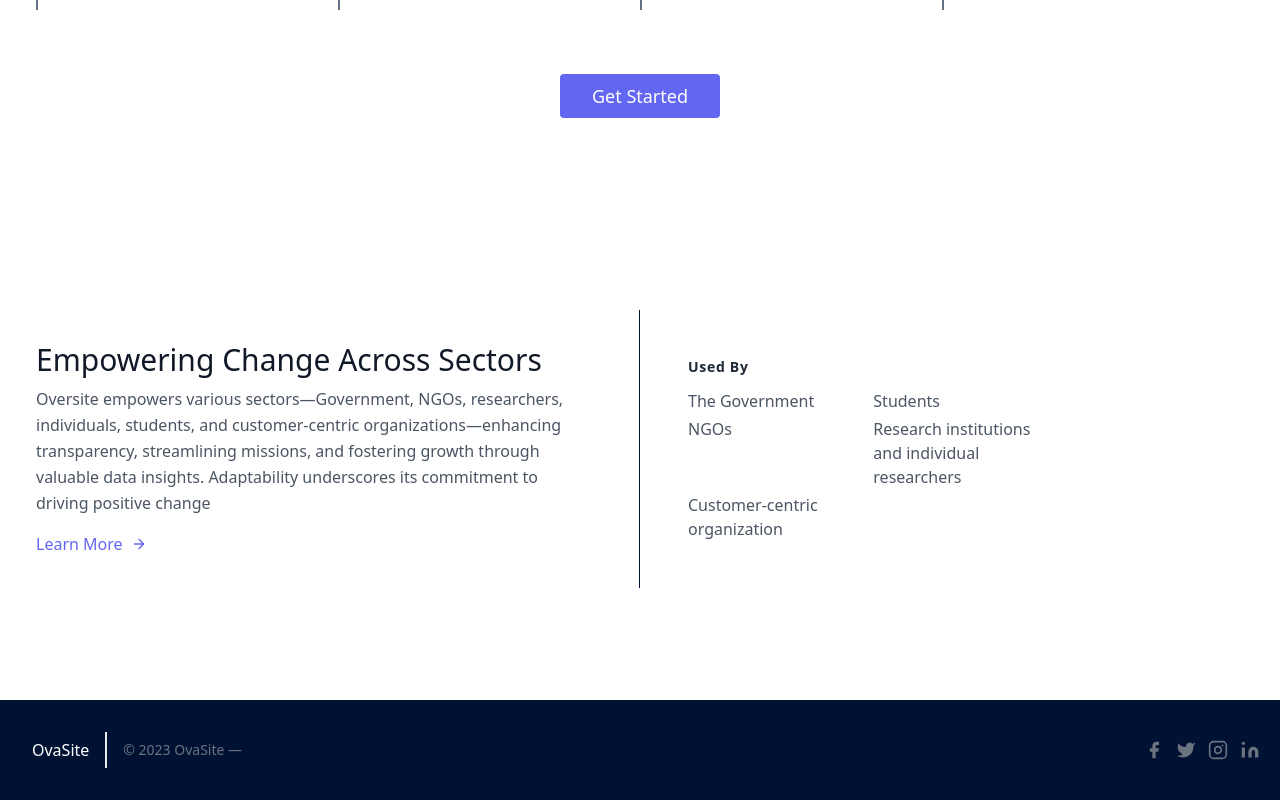
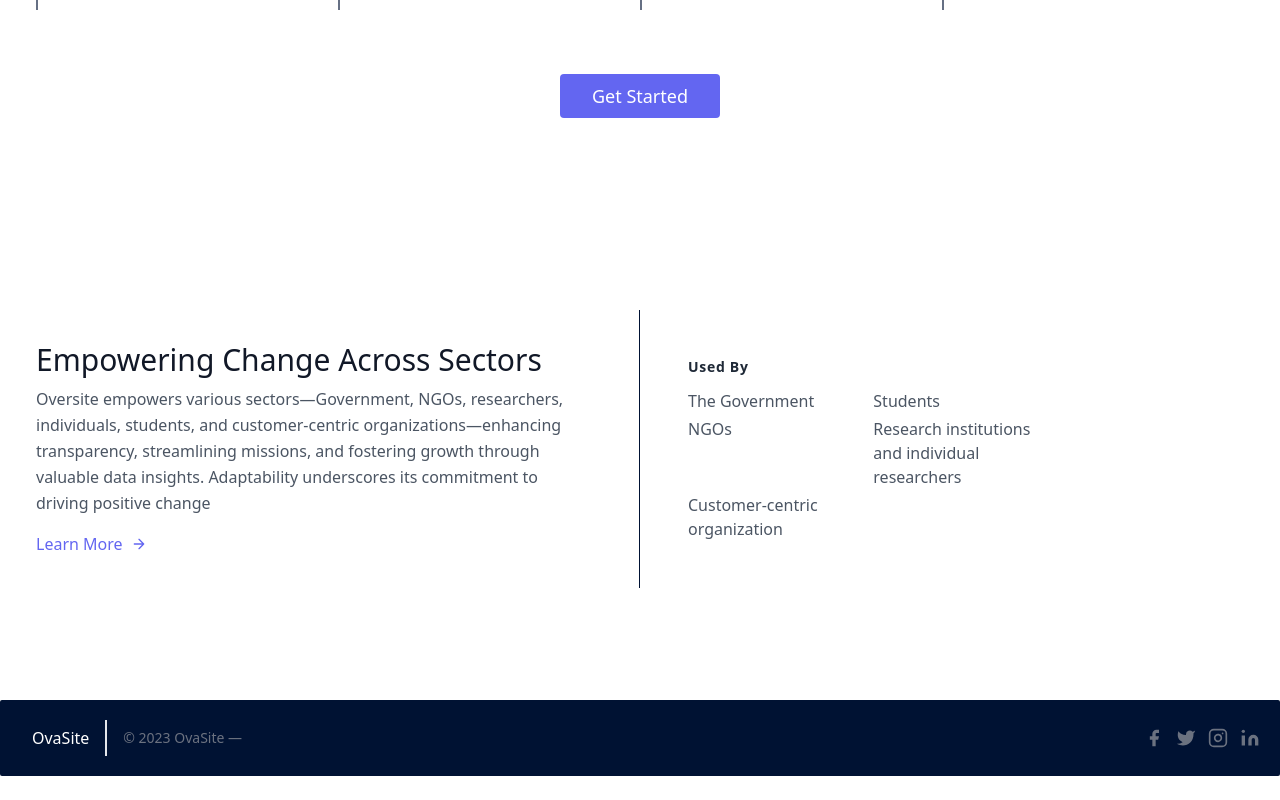
Before and after one commit to OkToPals/OvaSite-Frontend, a Next.js app: page / in a window 1280 px wide. Shown: the part 1118-1918 px from the top of the page. After the commit the page ends 1894 px from the top, so only its background shows below. Built offline with nearby package versions, Linux system fonts and the light colour scheme.

Commit message:
Footer update

```diff
--- a/src/components/footer.js
+++ b/src/components/footer.js
@@ -3,7 +3,7 @@ import React from 'react'
 const Footer = () => {
   return (
     <footer className="text-gray-600 body-font">
-  <div className="container px-5 py-8 mx-auto flex items-center sm:flex-row flex-col" style={{ backgroundColor: '#001233' }}>
+  <div className="container px-5 py-8 mx-auto flex items-center sm:flex-row flex-col" style={{ backgroundColor: '#001233', borderRadius: '2px', padding: '20px' }}>
     <a className="flex title-font font-medium items-center md:justify-start justify-center text-gray-900">
       {/* <svg xmlns="http://www.w3.org/2000/svg" fill="none" stroke="currentColor" stroke-linecap="round" stroke-linejoin="round" stroke-width="2" className="w-10 h-10 text-white p-2 bg-indigo-500 rounded-full" viewBox="0 0 24 24">
         <path d="M12 2L2 7l10 5 10-5-10-5zM2 17l10 5 10-5M2 12l10 5 10-5"></path>
--- a/src/components/header.js
+++ b/src/components/header.js
@@ -3,9 +3,11 @@ import React from 'react';
 const Header = () => {
   return (
 <header className="text-gray-600 body-font fixed w-full">
-  <div className="container mx-auto flex flex-wrap p-5 flex-col md:flex-row items-center" style={{ backgroundColor: '#001233', borderRadius: '2px', padding: '20px' }}>
+  <div className="container mx-auto flex flex-wrap p-5 flex-col md:flex-row items-center"
+    style={{ backgroundColor: '#001233', borderRadius: '2px', padding: '20px' }}>
     <a className="flex title-font font-medium items-center text-gray-900 mb-4 md:mb-0">
-      {/* <svg xmlns="http://www.w3.org/2000/svg" fill="none" stroke="currentColor" stroke-linecap="round" stroke-linejoin="round" stroke-width="2" className="w-10 h-10 text-white p-2 bg-indigo-500 rounded-full" viewBox="0 0 24 24">
+      {/* <svg xmlns="http://www.w3.org/2000/svg" fill="none" stroke="currentColor" stroke-linecap="round"
+        stroke-linejoin="round" stroke-width="2" className="w-10 h-10 text-white p-2 bg-indigo-500 rounded-full" viewBox="0 0 24 24">
         <path d="M12 2L2 7l10 5 10-5-10-5zM2 17l10 5 10-5M2 12l10 5 10-5"></path>
       </svg> */}
       <span className="ml-3 text-white text-2xl">OvaSite</span>
--- a/src/components/hero.js
+++ b/src/components/hero.js
@@ -20,7 +20,7 @@ const Hero = () => {
       </div>
     </div>
       <div className="lg:max-w-lg lg:w-full md:w-1/2 w-5/6 border-[#001233] border width-7px">
-        <img className="object-cover object-center rounded " alt="hero" src="/img.png" />
+        <img className="object-cover object-center rounded" alt="hero" src="/img.png" />
       </div>
   </div>
 </section>
```
